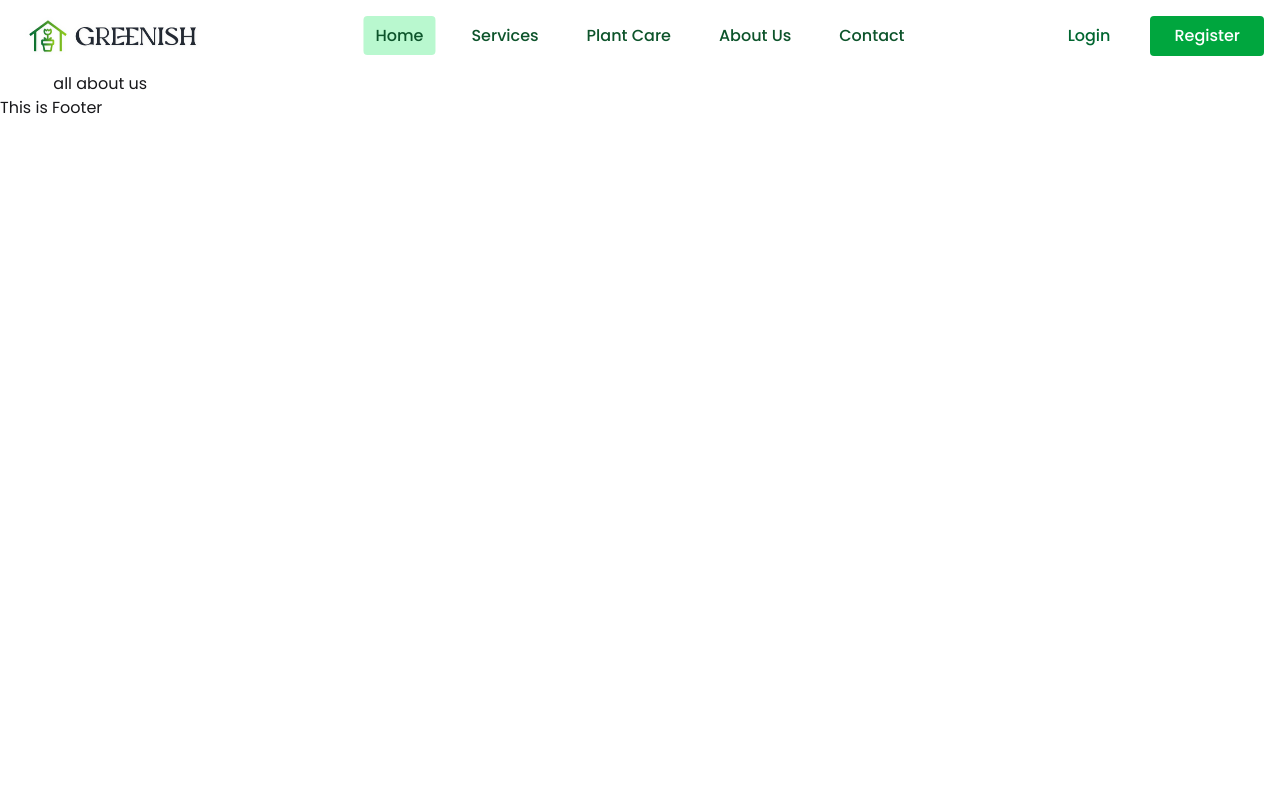
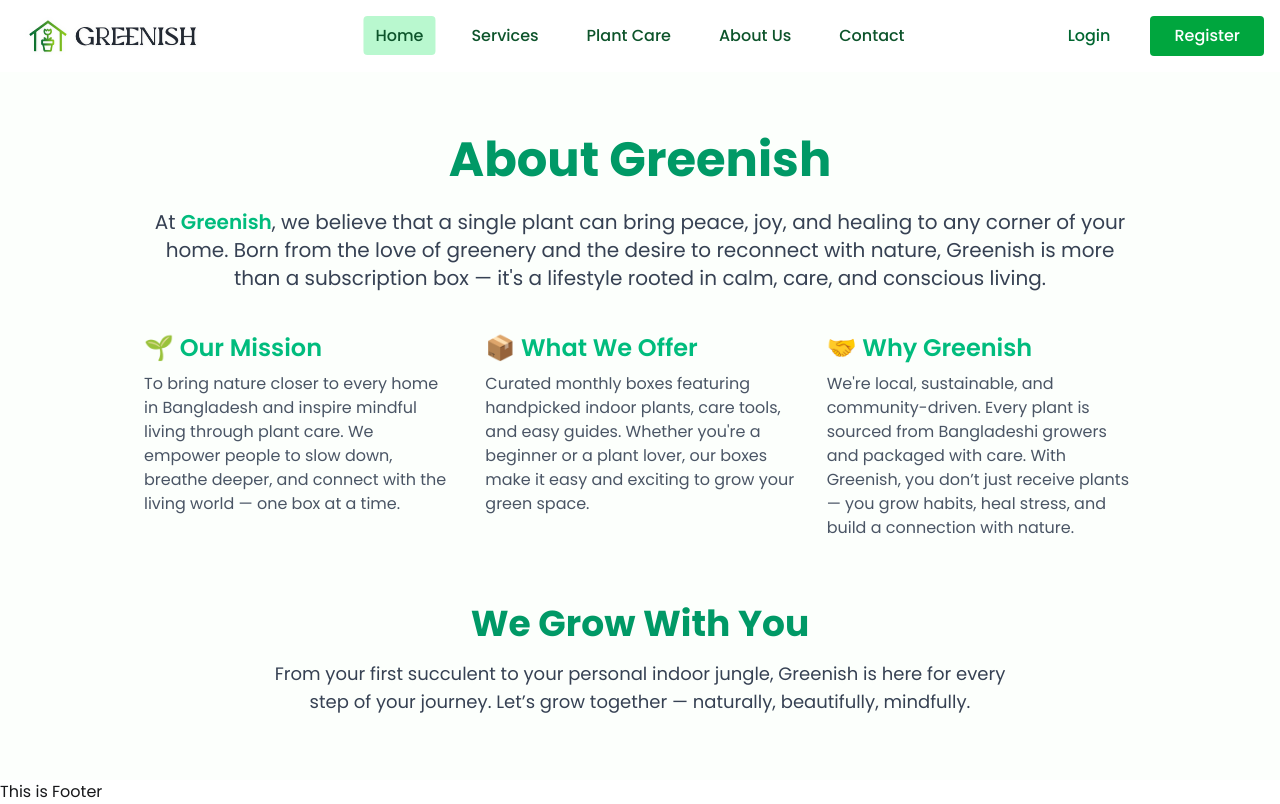
Before and after one commit to touhidtamim/Greenish, a React (Vite) app: page /about in a window 1280 px wide. Built offline with nearby package versions, Linux system fonts and the light colour scheme.

Commit message:
Create about us page with engaging content and impactful design

```diff
--- a/src/layout/MainLayout.jsx
+++ b/src/layout/MainLayout.jsx
@@ -9,7 +9,7 @@ const mainLayout = () => {
 
       <Navbar></Navbar>
 
-      <div className='w-11/12 mx-auto'>
+      <div className=''>
       <Outlet></Outlet>
       </div>
 
--- /dev/null
+++ b/src/pages/About.jsx
@@ -0,0 +1,50 @@
+import React from 'react';
+
+const AboutUs = () => {
+  return (
+    <div className='bg-[#fcfffc]' >
+    <div className="max-w-5xl mx-auto px-4 py-16 text-center">
+      <h1 className="text-4xl md:text-5xl font-bold text-emerald-600 mb-6">About Greenish</h1>
+
+      <p className="text-lg md:text-xl text-gray-700 mb-10">
+        At <span className="font-semibold text-emerald-500">Greenish</span>, we believe that a single plant can bring peace, joy, and healing to any corner of your home. Born from the love of greenery and the desire to reconnect with nature, Greenish is more than a subscription box — it's a lifestyle rooted in calm, care, and conscious living.
+      </p>
+
+      <div className="grid md:grid-cols-3 gap-8 text-left">
+        <div>
+          <h3 className="text-2xl font-semibold text-emerald-500 mb-2">🌱 Our Mission</h3>
+          <p className="text-gray-600">
+            To bring nature closer to every home in Bangladesh and inspire mindful living through plant care. We empower people to slow down, breathe deeper, and connect with the living world — one box at a time.
+          </p>
+        </div>
+
+        <div>
+          <h3 className="text-2xl font-semibold text-emerald-500 mb-2">📦 What We Offer</h3>
+          <p className="text-gray-600">
+            Curated monthly boxes featuring handpicked indoor plants, care tools, and easy guides. Whether you're a beginner or a plant lover, our boxes make it easy and exciting to grow your green space.
+          </p>
+        </div>
+
+        <div>
+          <h3 className="text-2xl font-semibold text-emerald-500 mb-2">🤝 Why Greenish</h3>
+          <p className="text-gray-600">
+            We're local, sustainable, and community-driven. Every plant is sourced from Bangladeshi growers and packaged with care. With Greenish, you don’t just receive plants — you grow habits, heal stress, and build a connection with nature.
+          </p>
+        </div>
+      </div>
+
+      <div className="mt-16">
+        <h2 className="text-3xl md:text-4xl font-bold text-emerald-600 mb-4">We Grow With You</h2>
+        <p className="text-lg text-gray-700 max-w-3xl mx-auto">
+          From your first succulent to your personal indoor jungle, Greenish is here for every step of your journey. Let’s grow together — naturally, beautifully, mindfully.
+        </p>
+      </div>
+    </div>
+
+    </div>
+
+
+  );
+};
+
+export default AboutUs;
--- a/src/router/PublicRouter.jsx
+++ b/src/router/PublicRouter.jsx
@@ -4,6 +4,7 @@ import NotFound from "../pages/NotFound";
 import Home from './../pages/Home';
 import Login from './../pages/Login';
 import Register from "../pages/Register";
+import AboutUs from './../pages/About';
 
 
 const router = createBrowserRouter([
@@ -30,7 +31,7 @@ const router = createBrowserRouter([
 
       {
         path:"/about",
-        element: <h2>all about us</h2>,
+        element: <AboutUs></AboutUs>,
       },
 
       {
```
